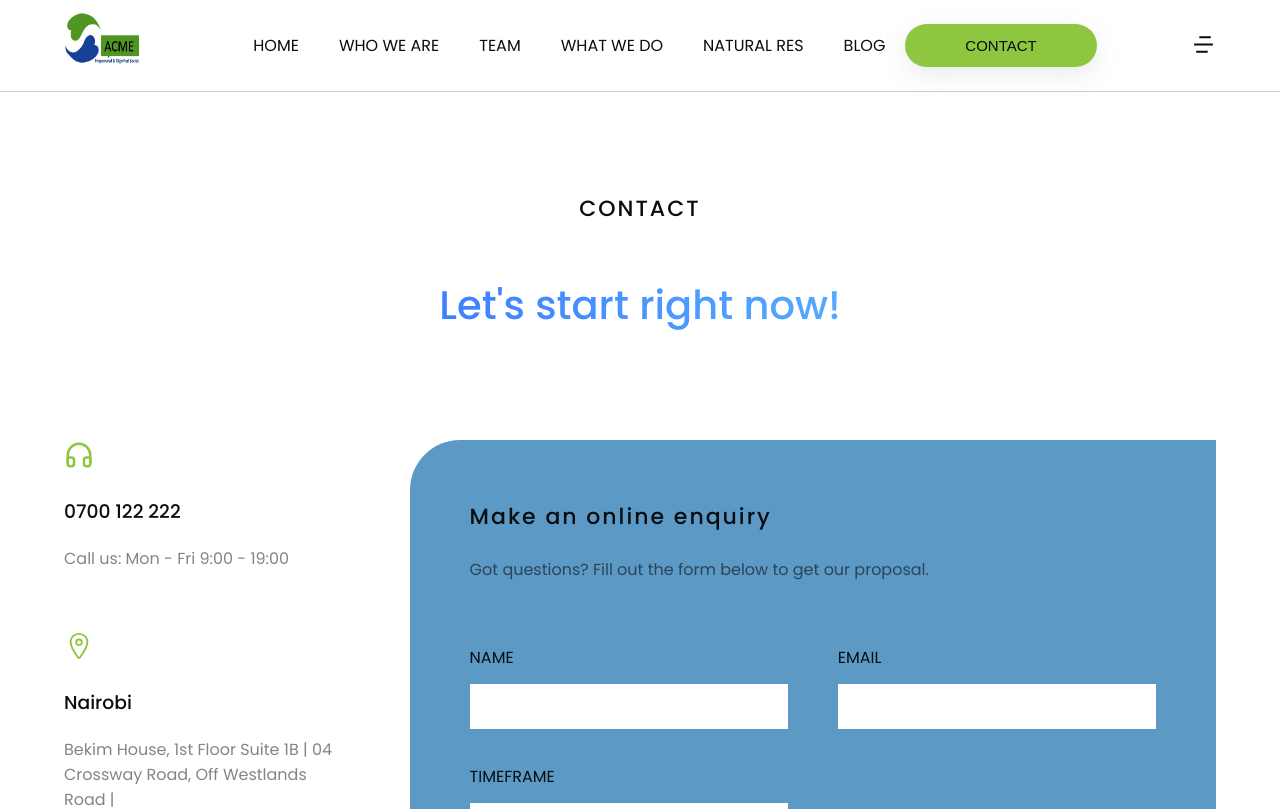
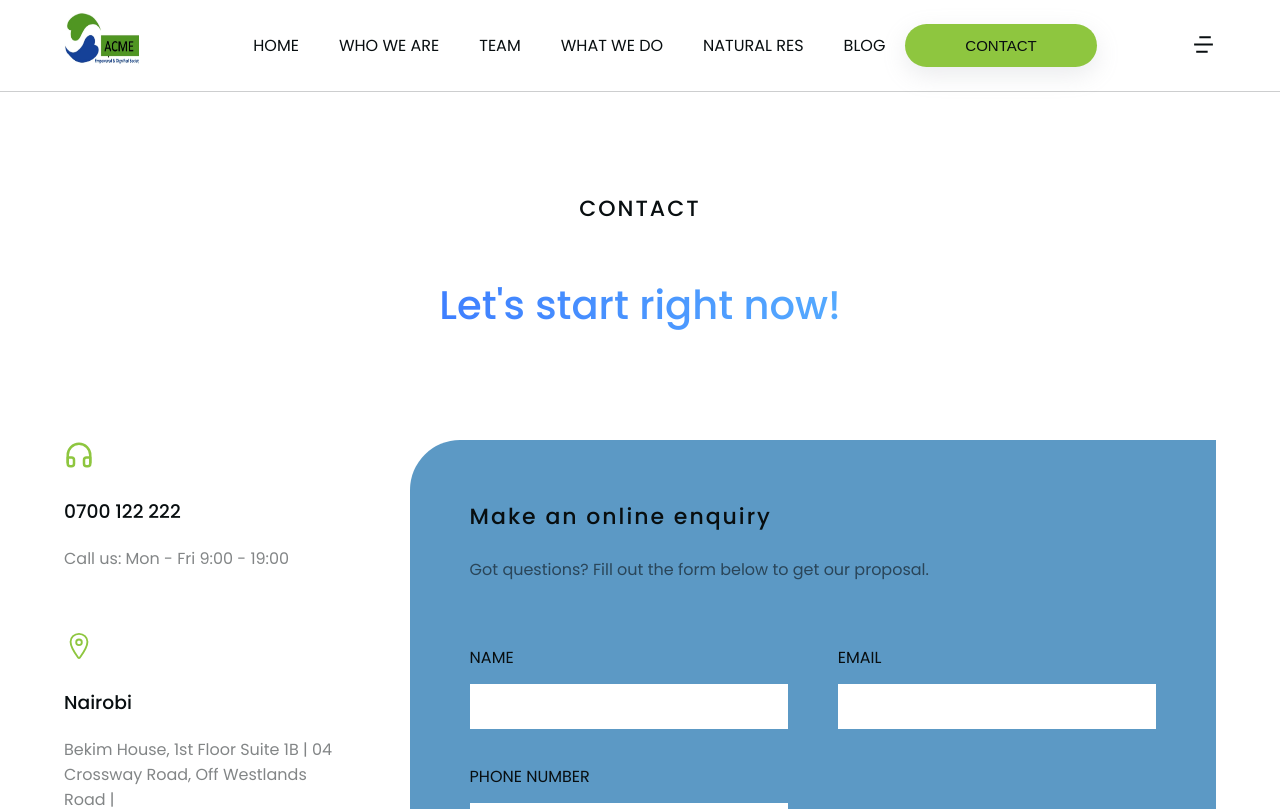
Before and after one commit to Imoite-zn/acme-org-site, a Next.js app: page /contact in a window 1280 px wide. Shown: the top 809 px of the page. Built offline with nearby package versions, Linux system fonts and the light colour scheme.

Commit message:
Update Contact.js

```diff
--- a/sections/Contact.js
+++ b/sections/Contact.js
@@ -73,7 +73,7 @@ const Contact = () => {
                 </div>
                 <div className='grid-2'>
                   <div className='inputs'>
-                    <span>timeframe</span>
+                    <span>Phone Number</span>
                     <input type='text' />
                   </div>
                 </div>
```
